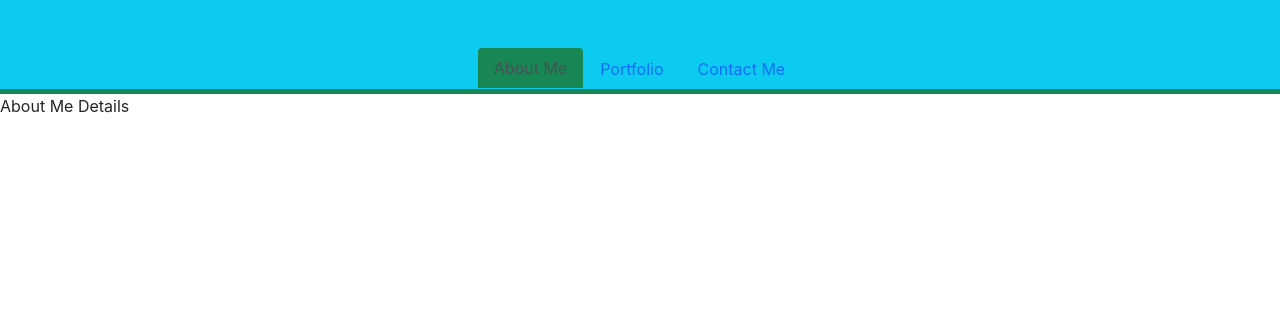
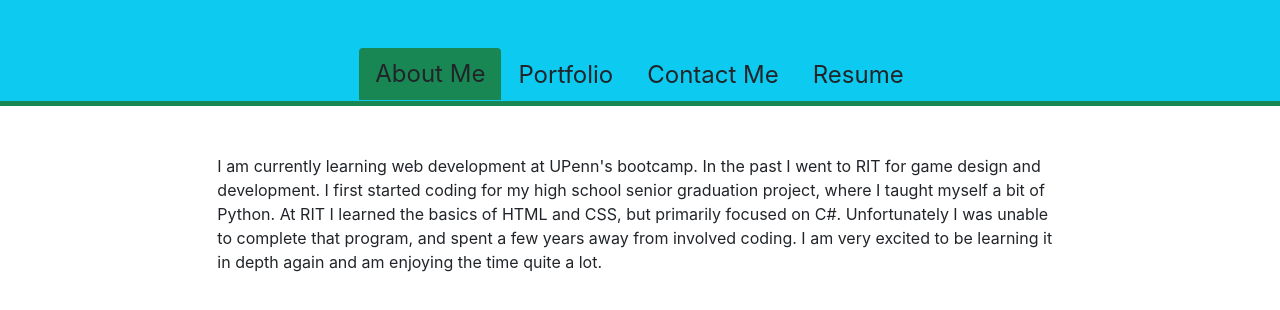
Before and after one commit to MHranek/React-Portfolio, a React (Create React App) app: page / in a window 1280 px wide. Shown: the top 310 px of the page. Built offline with nearby package versions, Linux system fonts and the light colour scheme.

Commit message:
Updated bootstrap import, added basic content to About and Contact

```diff
--- a/package.json
+++ b/package.json
@@ -6,6 +6,7 @@
     "@testing-library/jest-dom": "^5.16.2",
     "@testing-library/react": "^12.1.2",
     "@testing-library/user-event": "^13.5.0",
+    "bootstrap": "^5.1.3",
     "react": "^17.0.2",
     "react-dom": "^17.0.2",
     "react-scripts": "5.0.0",
--- a/public/index.html
+++ b/public/index.html
@@ -9,7 +9,6 @@
       name="description"
       content="Web site created using create-react-app"
     />
-    <link href="https://cdn.jsdelivr.net/npm/bootstrap@5.1.3/dist/css/bootstrap.min.css" rel="stylesheet" integrity="sha384-1BmE4kWBq78iYhFldvKuhfTAU6auU8tT94WrHftjDbrCEXSU1oBoqyl2QvZ6jIW3" crossorigin="anonymous">
     <link rel="apple-touch-icon" href="%PUBLIC_URL%/logo192.png" />
     <!--
       manifest.json provides metadata used when your web app is installed on a
--- a/src/components/Navigate.js
+++ b/src/components/Navigate.js
@@ -2,13 +2,13 @@ import React from 'react';
 
 function Navigate({ currentPage, handlePageChange }) {
     return (
-        <nav className='bg-info pt-5 border-bottom border-5 border-success'>
+        <nav className='bg-info pt-5 border-bottom border-5 border-success fs-4'>
             <ul className='nav nav-tabs justify-content-center border-0'>
                 <li className='nav-item'>
                     <a
                         href='#About'
                         onClick={() => handlePageChange('About')}
-                        className={currentPage === 'About' ? 'nav-link active bg-success border-0' : 'nav-link'}
+                        className={`${currentPage === 'About' ? 'nav-link active bg-success border-0' : 'nav-link'} text-dark`}
                     >
                         About Me
                     </a>
@@ -17,7 +17,7 @@ function Navigate({ currentPage, handlePageChange }) {
                     <a
                         href='#Portfolio'
                         onClick={() => handlePageChange('Portfolio')}
-                        className={currentPage === 'Portfolio' ? 'nav-link active' : 'nav-link'}
+                        className={`${currentPage === 'Portfolio' ? 'nav-link active bg-success border-0' : 'nav-link'} text-dark`}
                     >
                         Portfolio
                     </a>
@@ -26,9 +26,17 @@ function Navigate({ currentPage, handlePageChange }) {
                     <a
                         href='#Contact'
                         onClick={() => handlePageChange('Contact')}
-                        className={currentPage === 'Contact' ? 'nav-link active' : 'nav-link'}
+                        className={`${currentPage === 'Contact' ? 'nav-link active bg-success border-0' : 'nav-link'} text-dark`}
                     >
                         Contact Me
+                    </a>
+                </li>
+                <li className='nav-item'>
+                    <a
+                        href='#Placeholder' // TODO Link to Resume
+                        className='nav-link text-dark'
+                    >
+                        Resume
                     </a>
                 </li>
             </ul>
--- a/src/components/PortfolioContainer.js
+++ b/src/components/PortfolioContainer.js
@@ -1,8 +1,10 @@
-import React, {useState} from 'react';
+import React, { useState } from 'react';
 import About from './pages/About';
 import Portfolio from './pages/Portfolio';
 import Contact from './pages/Contact';
 import Navigate from './Navigate';
+import Col from '../utils/Col';
+import Row from '../utils/Row';
 
 export default function PortfolioContainer() {
     const [currentPage, setCurrentPage] = useState('About');
@@ -25,7 +27,11 @@ export default function PortfolioContainer() {
     return (
         <div>
             <Navigate currentPage={currentPage} handlePageChange={handlePageChange} />
-            {renderPage()}
+            <Row>
+                <Col size='md-10 lg-8'>
+                    {renderPage()}
+                </Col>
+            </Row>
         </div>
     )
 }
--- a/src/components/pages/About.js
+++ b/src/components/pages/About.js
@@ -2,9 +2,9 @@ import React from 'react';
 
 function About() {
     return (
-        <div>
+        <div className='my-5'>
             <p>
-                About Me Details
+                I am currently learning web development at UPenn's bootcamp. In the past I went to RIT for game design and development. I first started coding for my high school senior graduation project, where I taught myself a bit of Python. At RIT I learned the basics of HTML and CSS, but primarily focused on C#. Unfortunately I was unable to complete that program, and spent a few years away from involved coding. I am very excited to be learning it in depth again and am enjoying the time quite a lot.
             </p>
         </div>
     )
--- a/src/components/pages/Contact.js
+++ b/src/components/pages/Contact.js
@@ -3,9 +3,12 @@ import React from 'react';
 function Contact() {
     return (
         <div>
-            <p>
-                Contact Me Details
-            </p>
+            <ul className='list-group list-group-horizontal justify-content-center fs-5 my-5'>
+                <li className='list-group-item'>610-304-6516</li>
+                <li className='list-group-item'><a href="mailto:mhranekdev@gmail.com">mhranekdev@gmail.com</a></li>
+                <li className='list-group-item'><a href="https://github.com/MHranek" target='_blank' rel='noreferrer'>GitHub</a></li>
+                <li className='list-group-item'><a href="https://www.linkedin.com/in/michael-hranek/" target='_blank' rel='noreferrer'>Linkedin</a></li>
+            </ul>
         </div>
     )
 }
--- a/src/index.js
+++ b/src/index.js
@@ -1,8 +1,10 @@
 import React from 'react';
 import ReactDOM from 'react-dom';
+import 'bootstrap/dist/css/bootstrap.min.css';
 import './index.css';
 import App from './App';
 import reportWebVitals from './reportWebVitals';
+
 
 ReactDOM.render(
   <React.StrictMode>
--- a/src/utils/Col.js
+++ b/src/utils/Col.js
@@ -9,7 +9,7 @@ function Col(props) {
     .map((size) => `col-${size}`)
     .join(' ');
 
-  return <div className={size}>{props.children}</div>;
+  return <div className={`${size}`}>{props.children}</div>;
 }
 
 export default Col;
--- a/src/utils/Row.js
+++ b/src/utils/Row.js
@@ -2,7 +2,7 @@ import React from 'react';
 
 function Row(props) {
   return (
-    <div className={`row${props.fluid ? '-fluid' : ''}`}>{props.children}</div>
+    <div className={`row${props.fluid ? '-fluid' : ''} justify-content-center`}>{props.children}</div>
   );
 }
 
```
Also changed, not shown: 1 other file (tests, documents, lock files or other folders).
